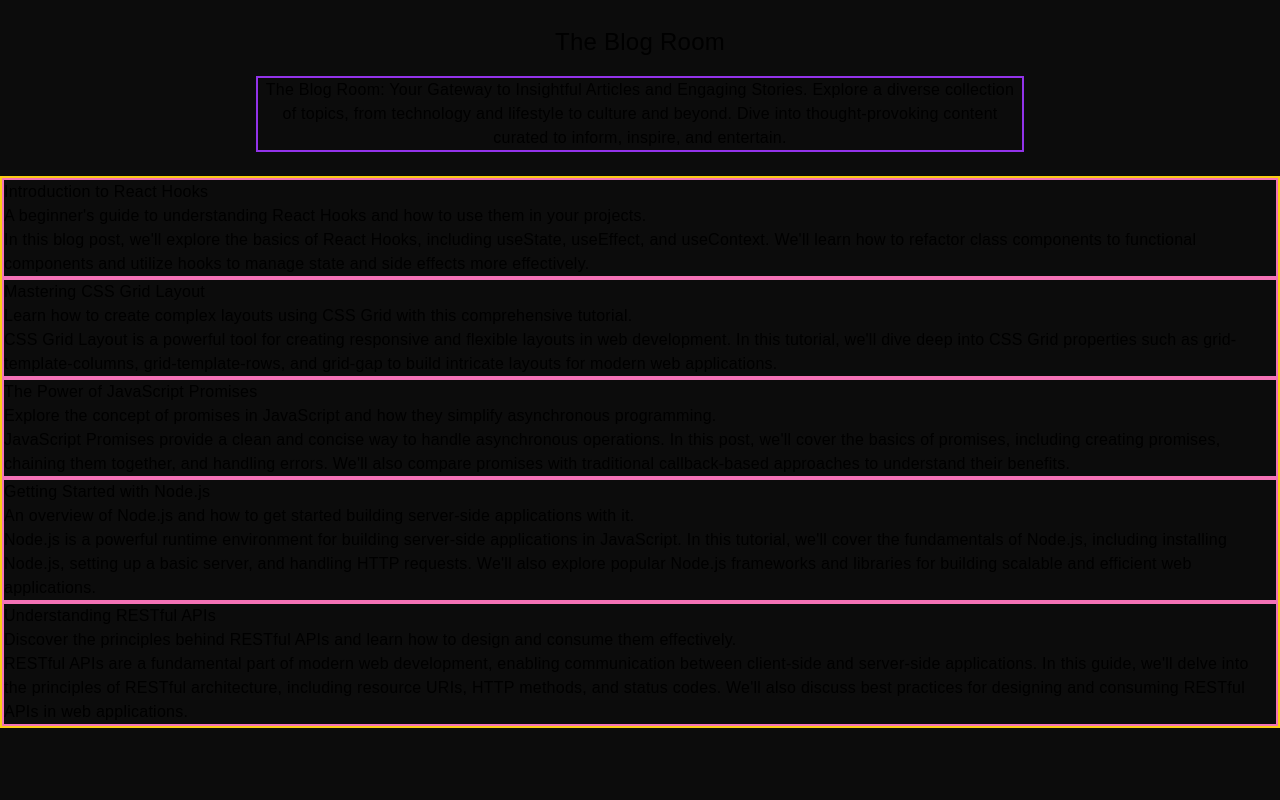
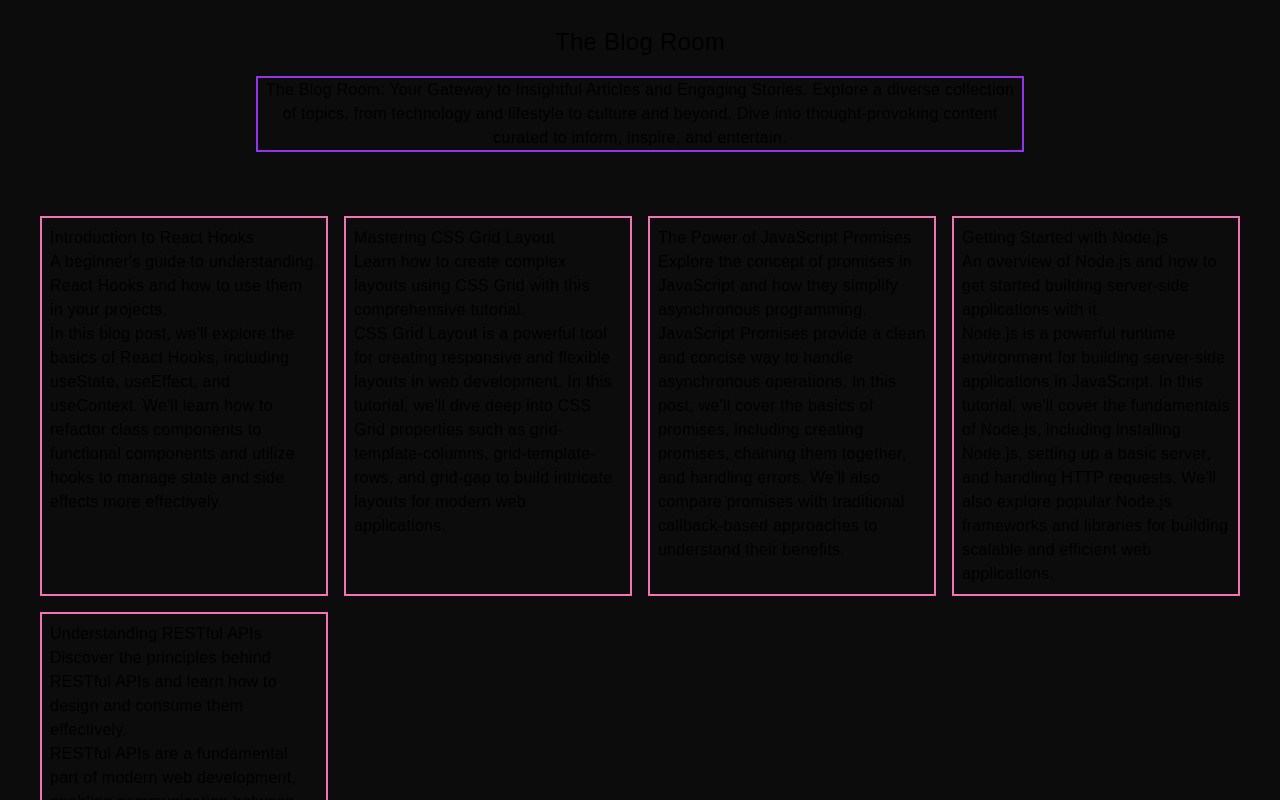
Before and after one commit to negeek7/blog-app-nextjs, a Next.js app: page / in a window 1280 px wide. Shown: the top 800 px of the page. Built offline with nearby package versions, Linux system fonts and the light colour scheme.

Commit message:
single blog page

```diff
--- /dev/null
+++ b/src/app/blog/[name]/page.jsx
@@ -0,0 +1,9 @@
+import React from 'react'
+
+function BlogPage() {
+  return (
+    <div>This is a single Blog Page</div>
+  )
+}
+
+export default BlogPage
--- a/src/app/page.jsx
+++ b/src/app/page.jsx
@@ -20,7 +20,7 @@
         <h1>The Blog Room</h1>
         <p className="mt-4 max-w-screen-md text-center text-wrap border-2 border-purple-600">The Blog Room: Your Gateway to Insightful Articles and Engaging Stories. Explore a diverse collection of topics, from technology and lifestyle to culture and beyond. Dive into thought-provoking content curated to inform, inspire, and entertain.</p>
       </div>
-      <div className='border-2 border-yellow-400'>
+      <div className='m-10 grid md:grid-cols-2 lg:grid-cols-4 gap-4'>
         {
           blogData?.map(blog => (
             <>
--- a/src/components/BlogTile.jsx
+++ b/src/components/BlogTile.jsx
@@ -2,7 +2,7 @@
 
 function BlogTile({blog}) {
   return (
-    <div className="border-2 border-pink-400">
+    <div className="border-2 border-pink-400 p-2 cursor-pointer">
         <h3>{blog.title}</h3>
         <p>{blog.summary}</p>
         <p>{blog.content}</p>
```
